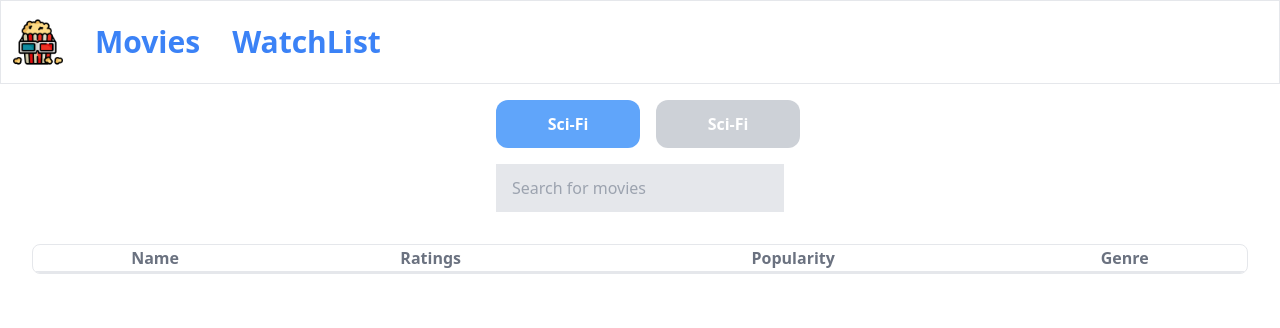
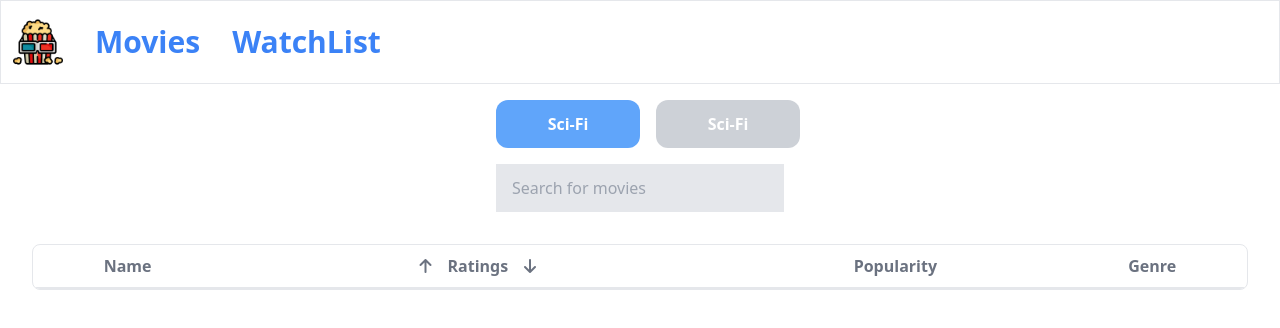
Before and after one commit to konprtk/movieExplorer, a React (Vite) app: page /watchlist in a window 1280 px wide. Shown: the top 328 px of the page. Built offline with nearby package versions, Linux system fonts and the light colour scheme.

Commit message:
Added "genre sorting by ratings" functionality

```diff
--- a/src/App.jsx
+++ b/src/App.jsx
@@ -32,7 +32,7 @@ function App() {
     return
    }
    setWatchList(JSON.parse(moviesFromLocalStorage))
-  })
+  },[])
 
   return (
     <>
@@ -50,11 +50,15 @@ function App() {
                   handleAddToWatchList={handleAddToWatchList}
                   handleRemoveFromWatchList={handleRemoveFromWatchList}
                 />
-
               </>
             }
           />
-          <Route path="/watchlist" element={<WatchList watchlist={watchlist} />} />
+          <Route
+            path="/watchlist"
+            element={
+              <WatchList watchlist={watchlist} setWatchList={setWatchList} />
+            }
+          />
         </Routes>
       </BrowserRouter>
     </>
--- a/src/components/WatchList.jsx
+++ b/src/components/WatchList.jsx
@@ -1,12 +1,27 @@
 import React, { useState } from "react";
+import genreIds from "../utilities/Genres";
 
-function WatchList({watchlist}) {
-
-  const [search, setSearch] = useState("")
+function WatchList({ watchlist, setWatchList }) {
+  const [search, setSearch] = useState("");
 
   let handleSearch = (e) => {
-    setSearch(e.target.value)
-  }
+    setSearch(e.target.value);
+  };
+
+  let sortIncreasing = () => {
+    let sortedIncreasing = watchlist.sort((movieA, movieB) => {
+      return movieA.vote_average - movieB.vote_average;
+    });
+    setWatchList([...sortedIncreasing]);
+  };
+
+  let sortDecreasing = () => {
+    let sortedDecreasing = watchlist.sort((movieA, movieB) => {
+      return movieB.vote_average - movieA.vote_average;
+    });
+
+    setWatchList([...sortedDecreasing]);
+  };
 
   return (
     <>
@@ -21,7 +36,9 @@ function WatchList({watchlist}) {
       </div>
 
       <div className="flex justify-center my-4">
-        <input onChange={handleSearch} value={search}
+        <input
+          onChange={handleSearch}
+          value={search}
           type="text"
           placeholder="Search for movies"
           className="h-[3rem] w-[18rem] bg-gray-200 outline-none px-4"
@@ -33,17 +50,28 @@ function WatchList({watchlist}) {
           <thead className="border-b-2">
             <tr>
               <th>Name</th>
-              <th>Ratings</th>
+              <th className="flex justify-center">
+                <div onClick={sortIncreasing} className="p-2 cursor-pointer">
+                  <i className="fa-solid fa-arrow-up"></i>
+                </div>
+                <div className="p-2">Ratings</div>
+                <div onClick={sortDecreasing} className="p-2 cursor-pointer">
+                  <i className="fa-solid fa-arrow-down"></i>
+                </div>
+              </th>
               <th>Popularity</th>
               <th>Genre</th>
             </tr>
           </thead>
 
           <tbody>
-
-          {watchlist.filter((movieObj) => {
-            return movieObj.title.toLowerCase().includes(search.toLocaleLowerCase())
-          }).map((movieObj)=>{
+            {watchlist
+              .filter((movieObj) => {
+                return movieObj.title
+                  .toLowerCase()
+                  .includes(search.toLocaleLowerCase());
+              })
+              .map((movieObj) => {
                 return (
                   <tr className="border-b-2">
                     <td className="flex items-center px-6 py-4">
@@ -56,14 +84,12 @@ function WatchList({watchlist}) {
                     </td>
                     <td>{movieObj.vote_average.toFixed(1)}</td>
                     <td>{movieObj.popularity}</td>
-                <td>{movieObj.genre_ids}</td>
+                    <td>{genreIds[movieObj.genre_ids[0]]}</td>
 
                     <td className="text-red-600">Delete</td>
                   </tr>
                 );
               })}
-
-
           </tbody>
         </table>
       </div>
--- /dev/null
+++ b/src/utilities/Genres.js
@@ -0,0 +1,24 @@
+const genreIds = {
+  28: "Action",
+  12: "Adventure",
+  16: "Animation",
+  35: "Comedy",
+  80: "Crime",
+  99: "Documentary",
+  18: "Drama",
+  10751: "Family",
+  14: "Fantasy",
+  36: "History",
+  27: "Horror",
+  10402: "Music",
+  9648: "Mystery",
+  10749: "Romance",
+  878: "Science Fiction",
+  10770: "TV Movie",
+  53: "Thriller",
+  10752: "War",
+  37: "Western",
+};
+
+
+export default genreIds
```
Lines whose indentation alone changed are shown as unchanged.
